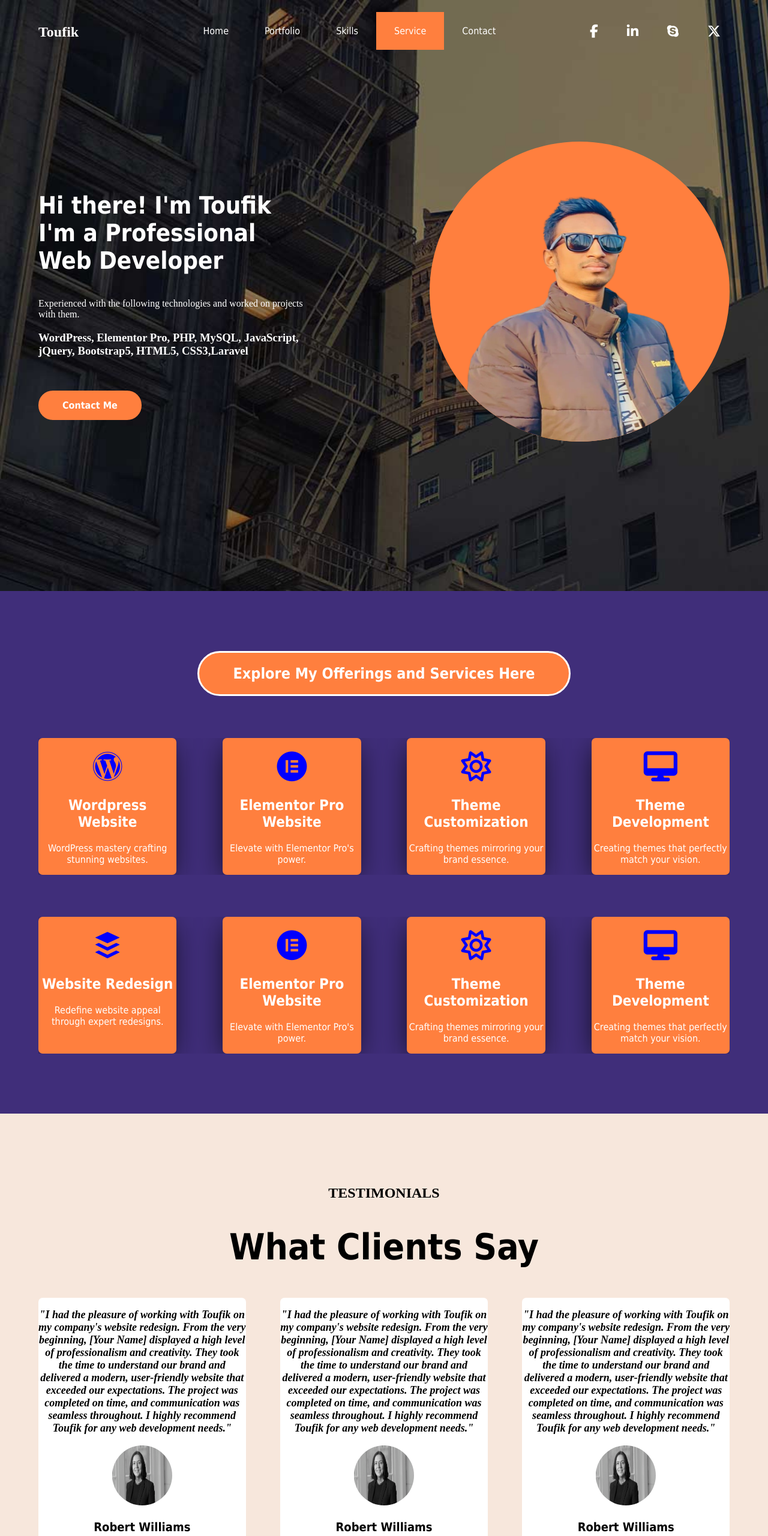
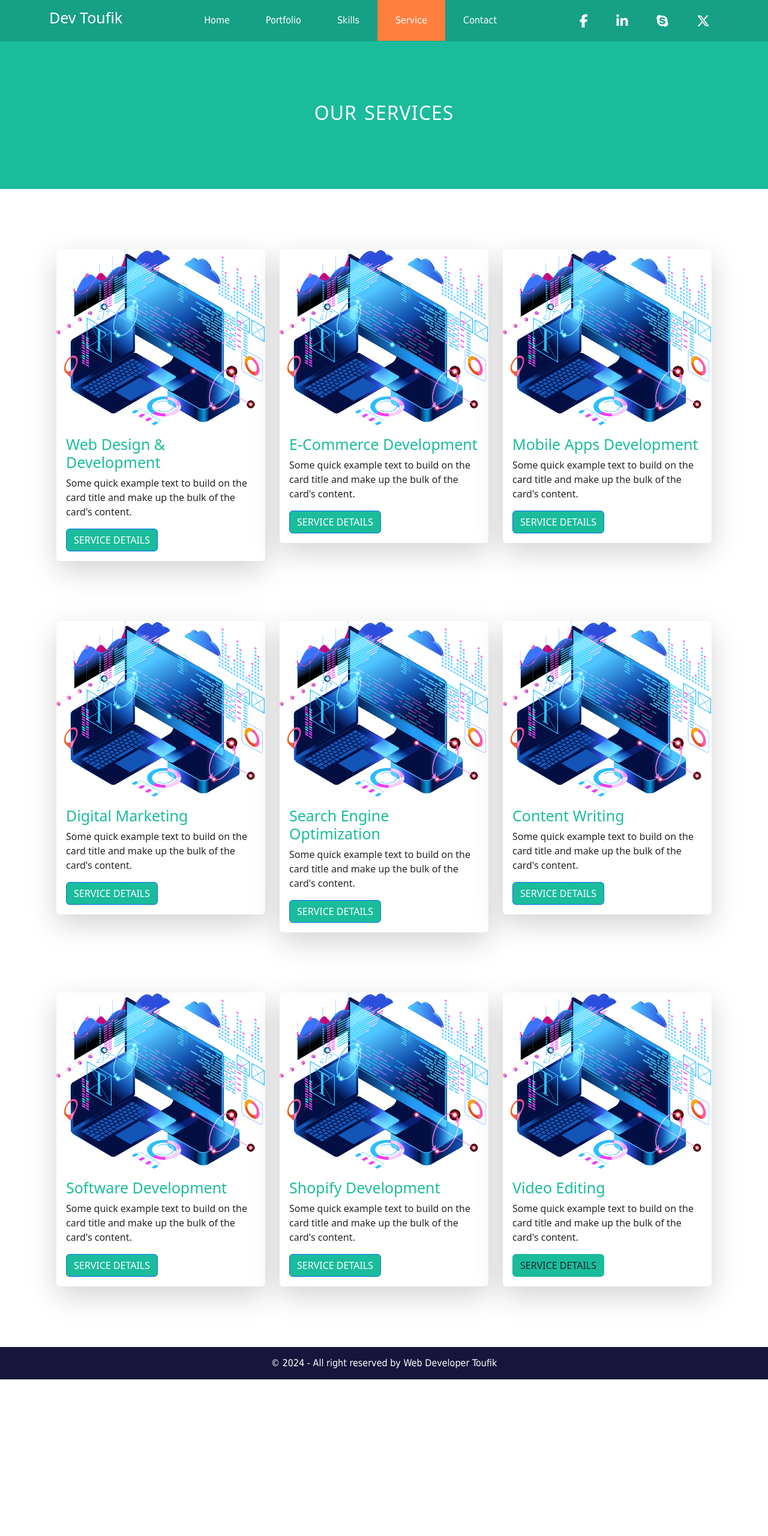
Before and after one commit to toufik15/portfolio, a plain HTML site: page service.html in a window 1280 px wide. Shown: the top 2560 px of the page at 60% size. After the commit the page ends 2299 px from the top, so only its background shows below. Drawn offline with nearby package versions, Linux system fonts and the light colour scheme.

Commit message:
secound commit

```diff
--- /dev/null
+++ b/service.css
@@ -0,0 +1,224 @@
+
+.service-banner{
+	text-align: center;
+	background: #1abc9c;
+	padding: 100px 0;
+	margin-bottom: 100px;
+}
+.service-banner h2{
+	color: white;
+	letter-spacing: 1px;
+	word-spacing: 3px;
+}
+.row{
+	margin: 100px 0;
+}
+.card-title{
+	color: #1abc9c;
+	font-size: 25px;
+}
+.btn{
+	background: #1abc9c;
+}
+.header{
+	width: 100%;
+	/*border-bottom: 1px solid skyblue;*/
+	margin: 0;
+	background: #16A085;
+	/*position: fixed;*/
+}
+.header:after{
+	content: " ";
+	display: block;
+	clear: both;
+}
+.header .logo-area{
+	width: 15%;
+	float: left;
+	color: white;
+	padding: 0;
+}
+.header .logo-area h2{
+	margin-top: 14px;
+	color:#FF7F3E ;
+	font-size: 25px;
+
+}
+.header .logo-area h2 a{
+	text-decoration: none;
+	color: white;
+}
+.header .menu-area{
+	width: 60%;
+/*	overflow: hidden;*/
+	float: left;
+	margin: 0;
+	padding: 0;
+}
+.header .social-links{
+	width: 25%;
+	margin: 0;
+	padding: 0;
+	overflow: hidden;
+}
+.social-links ul{
+	margin: 0;
+	display: flex;
+	justify-content: space-between;
+}
+.social-links ul li{
+	list-style-type: none;
+	margin: 0;
+}
+.social-links ul li a{
+	color: white;
+	font-size: 22px;
+	padding: 18px 15px;
+	display: block;
+}
+.menu-area ul{
+	width: 100%;
+	margin: 0 ;
+	padding: 0;
+	display: flex;
+	justify-content: center;
+}
+.menu-area ul li{
+	list-style-type: none;
+	/*margin: 0 5px;*/
+}
+.menu-area ul li a{
+	padding: 22px 30px;
+	display: block;
+	text-decoration: none;
+	color: white;
+	text-transform: capitalize;
+	font-family: tahoma;
+	font-size: 16px;
+	/*background:#FF7F3E ;*/
+}
+.bars{
+	display: none;
+	padding: 22px 30px;
+	text-decoration: none;
+	color: white;
+	text-transform: capitalize;
+	font-family: tahoma;
+	font-size: 16px;
+}
+.bars i{
+	display: block;
+	text-align: center;
+	margin: 0;
+	font-size: 25px;
+}
+.menu-area ul li a:hover{
+	background:skyblue;
+}
+.menu-area .color a{
+	background:#FF7F3E ;
+}
+
+
+
+.footer{
+	width: 100%;
+	background: #17153B;
+	margin: 0;
+	padding: 0;
+	overflow: hidden;
+	border-top: 1px solid white;
+}
+.footer p{
+	text-align: center;
+	color: white;
+	font-family: tahoma;
+	margin: 0;
+	padding: 15px 0;
+}
+
+
+
+
+@media all and (max-width:400px){
+
+	.header{
+		padding-bottom: 20px;
+	}
+	.bars{
+	display: block;
+	}
+	.menu-area ul{
+		flex-direction: column;
+		float: right;
+		display: none;
+	}
+	.menu-area ul li a{
+		text-align: center;
+	}
+	.header .menu-area{
+		width: 40%;
+		float: right;
+
+	}
+
+	.header .logo-area{
+		width: 50%;
+		float: left;
+
+	}
+	.header .social-links ul{
+		display: none;
+	}
+}
+
+
+	@media all and (max-width:768px){
+	.service-head h2{
+		width: 90%;
+	}
+	.bars{
+	display: block;
+	}
+	.bars i{
+		text-align: center;
+	}
+	.menu-area ul{
+		flex-direction: column;
+		display: none;
+		width: 	100%;
+		margin: 0;
+		padding: 0;
+	}
+	.menu-area ul li a{
+		text-align: center;
+	}
+	.menu-area ul li{
+		margin: 0;
+		padding: 0;
+	}
+	.header .menu-area{
+		width: 30%;
+		justify-content:center;
+		float: 	right;
+
+	}
+	.header{
+		padding-bottom: 20px;
+	}
+
+	.header .logo-area{
+		width: 50%;
+		float: left;
+
+	}
+	.header .social-links ul{
+		display: none;
+	}
+	.col-md-4{
+		margin-bottom: 20px;
+	}
+	.row{
+	margin:0;
+	}
+}
--- a/service.html
+++ b/service.html
@@ -3,25 +3,34 @@
 <head>
 	<meta charset="UTF-8">
 	<meta name="viewport" content="width=device-width, initial-scale=1.0">
-	<link rel="stylesheet" href="style.css">
-	<link rel="stylesheet" href="https://cdnjs.cloudflare.com/ajax/libs/font-awesome/6.5.2/css/all.min.css">
-	<title>My Portfolio</title>
+
+
+	<title>Services</title>
+
+	 <link rel="stylesheet" href="https://cdnjs.cloudflare.com/ajax/libs/font-awesome/6.6.0/css/all.min.css">
+
+	<script type="text/javascript" src="https://cdn.jsdelivr.net/npm/bootstrap@5.3.2/dist/js/bootstrap.min.js">
+	 </script>
+	<link rel="stylesheet" href="https://cdn.jsdelivr.net/npm/bootstrap@5.3.3/dist/css/bootstrap.min.css">
+
+	<link rel="stylesheet" href="service.css">
+
+
 </head>
-<body>
-		<div class="bg-container">
 		 <!-- header section start -->
 		  <div class="header">
 		  	<div class="container">
 			  	<div class="logo-area">
-			  		<h2>Toufik</h2>
+			  		<h2><a href="index.html">Dev Toufik</a></h2>
 			  	</div>
 			  	<div class="menu-area">
+			  		<a href="#" class="bars"><i class="fa-solid fa-bars"></i></a>
 			  		<ul>
-			  			<li><a href="index.html">home</a></li>
+			  			<li ><a href="index.html">home</a></li>
 			  			<li><a href="home.html">portfolio</a></li>
-			  			<li ><a href="skill.html">skills</a></li>
+			  			<li><a href="skill.html">skills</a></li>
 			  			<li class="color"><a href="service.html">service</a></li>
-			  			<li><a href="#">contact</a></li>
+			  			<li><a href="contact.html">contact</a></li>
 			  		</ul>
 			  	</div>
 			  	<div class="social-links">
@@ -36,136 +45,112 @@
 		  </div>
 		 <!-- header section end -->
 
-		 <!-- banner section start -->
-		 <div class="banner-section">
+
+	<div class="service">
+
+		<div class="service-banner">
+			<h2>OUR SERVICES</h2>
+		</div>
 			<div class="container">
-			 	<div class="banner-left">
-			 		<h2>Hi there! I'm Toufik <br>I'm a Professional Web Developer<br></h2>
-			 		<p>Experienced with the following technologies and worked on projects with them.
-	               </p>
-			 		<h3>WordPress, Elementor Pro, PHP, MySQL, JavaScript, jQuery, Bootstrap5, HTML5, CSS3,Laravel</h3>
-			 		<div class="button">
-			 			<a href="#">contact me</a>
-			 		</div>
-			 	</div>
-			 	<div class="banner-right">
-			 		<img src="images/toufik.png" alt="">
+			<div class="row">
+				<div class="col-md-4">
+					<div class="card border-0 shadow-lg">
+					  	<img src="images/web-development.png" class="card-img-top" alt="...">
+					  	<div class="card-body">
+						    <h5 class="card-title">Web Design & Development</h5>
+						    <p class="card-text">Some quick example text to build on the card title and make up the bulk of the card's content.</p>
+						    <a href="#" class="btn btn-primary">SERVICE DETAILS</a>
 					  	</div>
 					</div>
 				</div>
-		 <!-- banner section end -->
-	</div>
-	 <!-- service area start -->
-	 <div class="service">
-	 	<div class="container">
-		 		<div class="service-head">
-			 		<h2>Explore My Offerings and Services Here</h2>
-			 	</div>
-		 		<div class="service-top">
-		 			<div class="box1">
-		 				<ul><li class="icon"><i class="fa-brands fa-wordpress"></i></li></ul>
-		 				<h2>Wordpress Website</h2>
-		 				<p>WordPress mastery crafting stunning websites.</p>
-		 			</div>
-		 			<div class="box2">
-		 				<ul><li class="icon"><i class="fa-brands fa-elementor"></i></li></ul>
-		 				<h2>Elementor Pro Website</h2>
-		 				<p>Elevate with Elementor Pro's power.</p>
-		 			</div>
-		 			<div class="box3">
-		 				<ul>
-		 					<li class="icon"><i class="far fa-sun"></i></li>
-		 				</ul>
-		 				<h2>Theme Customization</h2>
-		 				<p>Crafting themes mirroring your brand essence.</p>
-		 			</div>
-		 			<div class="box4">
-		 				<ul><li class="icon"><i class="fa-solid fa-desktop"></i></li></ul>
-		 				<h2>Theme Development</h2>
-		 				<p>Creating themes that perfectly match your vision.</p>
+				<div class="col-md-4">
+					<div class="card border-0 shadow-lg">
+					  	<img src="images/web-development.png" class="card-img-top" alt="...">
+					  	<div class="card-body">
+						    <h5 class="card-title">E-Commerce Development</h5>
+						    <p class="card-text">Some quick example text to build on the card title and make up the bulk of the card's content.</p>
+						    <a href="#" class="btn btn-primary">SERVICE DETAILS</a>
 					  	</div>
 					</div>
-		 		<div class="service-bottom">
-		 			<div class="box1">
-		 				<ul><li class="icon"><i class="fa-brands fa-buffer"></i></li></ul>
-		 				<h2>Website Redesign</h2>
-		 				<p>Redefine website appeal through expert redesigns.</p>
 				</div>
-		 			<div class="box2">
-		 				<ul><li class="icon"><i class="fa-brands fa-elementor"></i></li></ul>
-		 				<h2>Elementor Pro Website</h2>
-		 				<p>Elevate with Elementor Pro's power.</p>
-		 			</div>
-		 			<div class="box3">
-		 				<ul>
-		 					<li class="icon"><i class="far fa-sun"></i></li>
-		 				</ul>
-		 				<h2>Theme Customization</h2>
-		 				<p>Crafting themes mirroring your brand essence.</p>
-		 			</div>
-		 			<div class="box4">
-		 				<ul><li class="icon"><i class="fa-solid fa-desktop"></i></li></ul>
-		 				<h2>Theme Development</h2>
-		 				<p>Creating themes that perfectly match your vision.</p>
+				<div class="col-md-4">
+					<div class="card border-0 shadow-lg">
+					  	<img src="images/web-development.png" class="card-img-top" alt="...">
+					  	<div class="card-body">
+						    <h5 class="card-title">Mobile Apps Development</h5>
+						    <p class="card-text">Some quick example text to build on the card title and make up the bulk of the card's content.</p>
+						    <a href="#" class="btn btn-primary">SERVICE DETAILS</a>
 					  	</div>
 					</div>
 				</div>
 			</div>
-	 <!-- service area end -->
-	 <!-- start testmonial section -->
-	 <div class="testmonial">
-	 	<div class="container">
-		 	 <div class="testmonial-top">
-		 	 	<h2>TESTIMONIALS</h2>
-		 	 	<h1>What Clients Say</h1>
+			<div class="row">
+				<div class="col-md-4">
+					<div class="card border-0 shadow-lg">
+					  	<img src="images/web-development.png" class="card-img-top" alt="...">
+					  	<div class="card-body">
+						    <h5 class="card-title">Digital Marketing</h5>
+						    <p class="card-text">Some quick example text to build on the card title and make up the bulk of the card's content.</p>
+						    <a href="#" class="btn btn-primary">SERVICE DETAILS</a>
 					  	</div>
-		 	 <div class="testmonial-bottom">
-		 	 	<div class="box1">
-		 	 		<p class="testmonial-text">"I had the pleasure of working with Toufik on my company's website redesign. From the very beginning, [Your Name] displayed a high level of professionalism and creativity. They took the time to understand our brand and delivered a modern, user-friendly website that exceeded our expectations. The project was completed on time, and communication was seamless throughout. I highly recommend Toufik for any web development needs."</p>
-		 	 		<div class="client-img">
-		 	 			<img src="images/client1.jpg" alt="">
 					</div>
-		 	 		<p class="client-name">Robert Williams</p>
-		 	 		<p>CFO</p>
 				</div>
-		 	 	<div class="box1">
-		 	 		<p class="testmonial-text">"I had the pleasure of working with Toufik on my company's website redesign. From the very beginning, [Your Name] displayed a high level of professionalism and creativity. They took the time to understand our brand and delivered a modern, user-friendly website that exceeded our expectations. The project was completed on time, and communication was seamless throughout. I highly recommend Toufik for any web development needs."</p>
-		 	 		<div class="client-img">
-		 	 			<img src="images/client1.jpg" alt="">
+				<div class="col-md-4">
+					<div class="card border-0 shadow-lg">
+					  	<img src="images/web-development.png" class="card-img-top img-fluid" alt="...">
+					  	<div class="card-body">
+						    <h5 class="card-title">Search Engine Optimization</h5>
+						    <p class="card-text">Some quick example text to build on the card title and make up the bulk of the card's content.</p>
+						    <a href="#" class="btn btn-primary">SERVICE DETAILS</a>
 					  	</div>
-		 	 		<p class="client-name">Robert Williams</p>
-		 	 		<p>CFO</p>
 					</div>
-		 	 	<div class="box1">
-		 	 		<p class="testmonial-text">"I had the pleasure of working with Toufik on my company's website redesign. From the very beginning, [Your Name] displayed a high level of professionalism and creativity. They took the time to understand our brand and delivered a modern, user-friendly website that exceeded our expectations. The project was completed on time, and communication was seamless throughout. I highly recommend Toufik for any web development needs."</p>
-		 	 		<div class="client-img">
-		 	 			<img src="images/client1.jpg" alt="">
 				</div>
-		 	 		<p class="client-name">Robert Williams</p>
-		 	 		<p>CFO</p>
+				<div class="col-md-4">
+					<div class="card border-0 shadow-lg">
+					  	<img src="images/web-development.png" class="card-img-top" alt="...">
+					  	<div class="card-body">
+						    <h5 class="card-title">Content Writing</h5>
+						    <p class="card-text">Some quick example text to build on the card title and make up the bulk of the card's content.</p>
+						    <a href="#" class="btn btn-primary">SERVICE DETAILS</a>
 					  	</div>
 					</div>
 				</div>
 			</div>
-	 <!-- end testmonial section -->
-	<!--  contact section start -->
-	<div class="contact">
-		<div class="container">
-			<div class="form-box">
-				<h2>Let's Work Together</h2>
-				<form action="#">
-					<label for="">Name</label>
-					<input type="text">
-					<label for="">Email</label>
-					<input type="text">
-					<label for="">Message</label>
-					<textarea name="" id="" rows="10" cols="15"></textarea>
-					<input type="submit" value="Send Message">
-				</form>
+			<div class="row">
+				<div class="col-md-4">
+					<div class="card border-0 shadow-lg">
+					  	<img src="images/web-development.png" class="card-img-top" alt="...">
+					  	<div class="card-body">
+						    <h5 class="card-title">Software Development</h5>
+						    <p class="card-text">Some quick example text to build on the card title and make up the bulk of the card's content.</p>
+						    <a href="#" class="btn btn-primary">SERVICE DETAILS</a>
 					  	</div>
 					</div>
 				</div>
-	<!--  contact section end -->
+				<div class="col-md-4">
+					<div class="card border-0 shadow-lg">
+					  	<img src="images/web-development.png" class="card-img-top img-fluid" alt="...">
+					  	<div class="card-body">
+						    <h5 class="card-title">Shopify Development</h5>
+						    <p class="card-text">Some quick example text to build on the card title and make up the bulk of the card's content.</p>
+						    <a href="#" class="btn btn-primary">SERVICE DETAILS</a>
+					  	</div>
+					</div>
+				</div>
+				<div class="col-md-4">
+					<div class="card border-0 shadow-lg">
+					  	<img src="images/web-development.png" class="card-img-top" alt="...">
+					  	<div class="card-body">
+						    <h5 class="card-title">Video Editing</h5>
+						    <p class="card-text">Some quick example text to build on the card title and make up the bulk of the card's content.</p>
+						    <a href="#" class="btn btn">SERVICE DETAILS</a>
+					  	</div>
+					</div>
+				</div>
+			</div>
+		</div>
+	</div>
+
 	<!-- footer start -->
 	<div class="footer">
 		  <div class="container">
```
Also changed, not shown: contact.html (+1 -1 lines), index.html (+1 -1 lines), images/ecommerce.jpg (added), images/web-development.png (added). Lines whose indentation alone changed are shown as unchanged.
